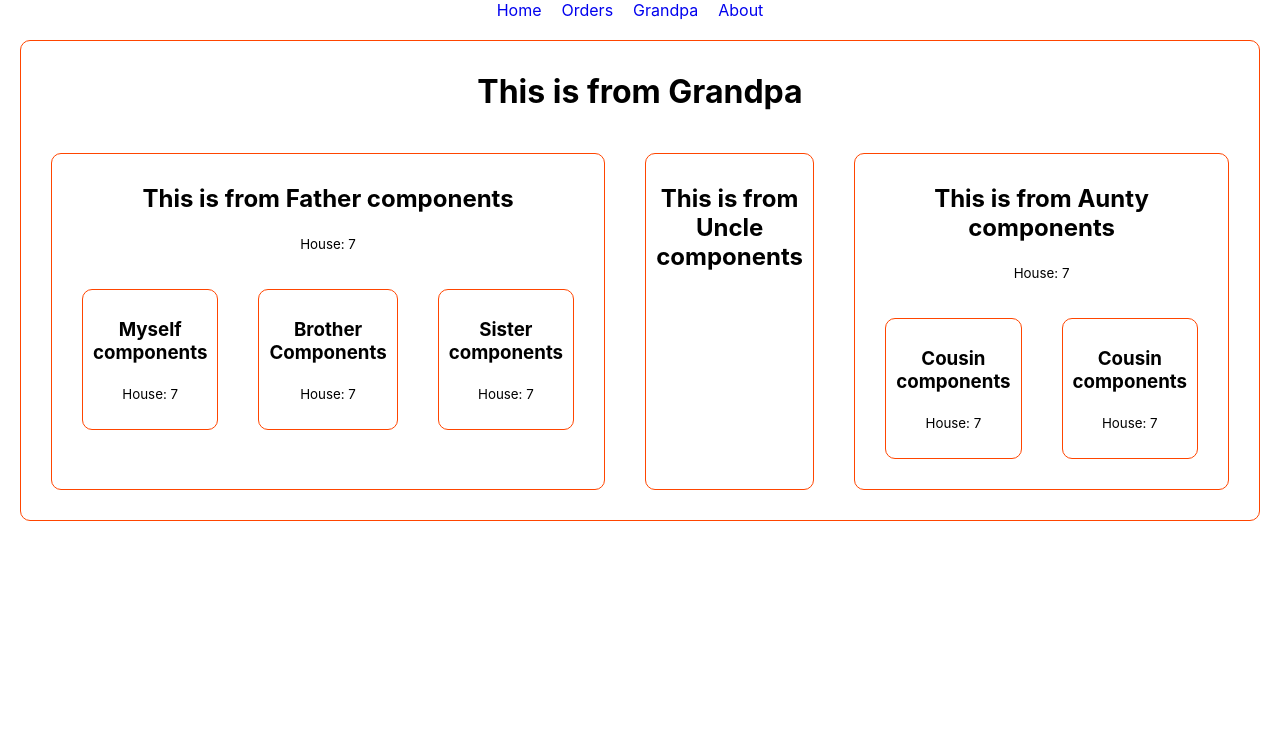
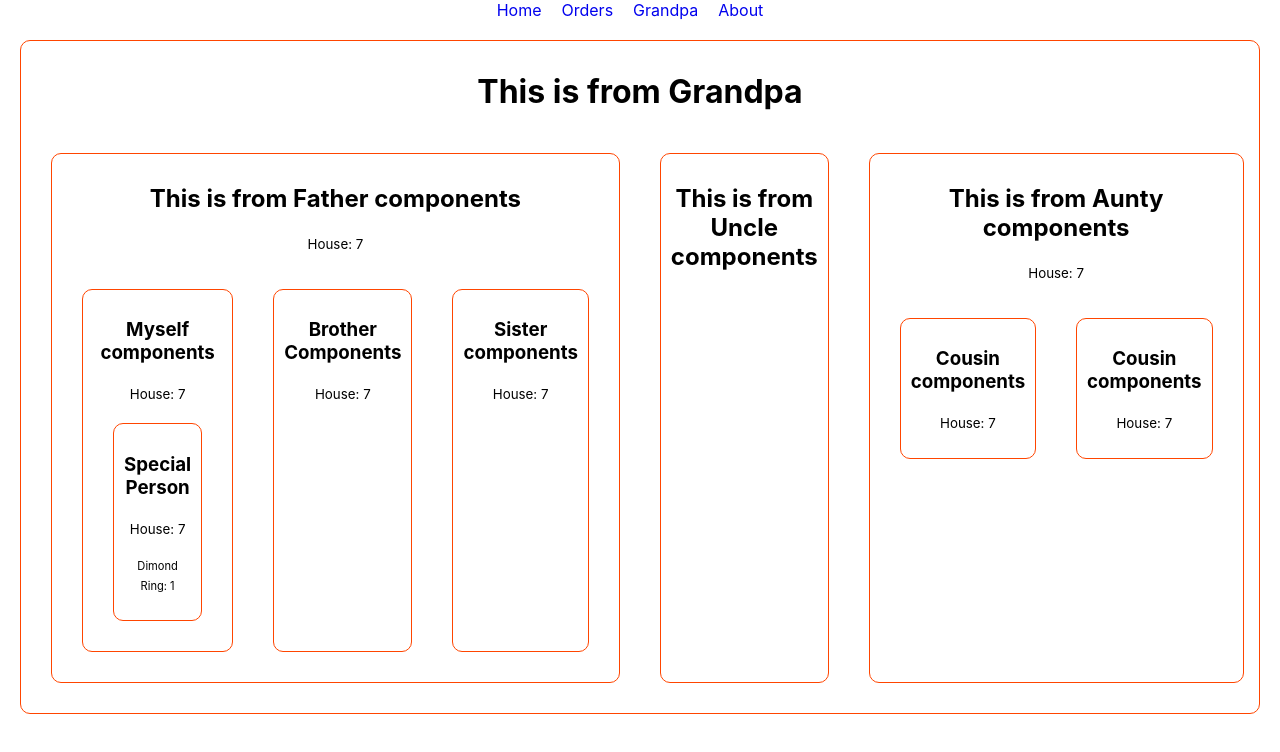
Before and after one commit to hussainali2023/tshirt-mania, a React (Create React App) app: page /grandpa in a window 1280 px wide. Shown: the top 752 px of the page. Built offline with nearby package versions, Linux system fonts and the light colour scheme.

Commit message:
prop drilling

```diff
--- a/src/components/Father/Father.js
+++ b/src/components/Father/Father.js
@@ -3,7 +3,7 @@ import Brother from "../Brother/Brother";
 import Myself from "../Myself/Myself";
 import Sister from "../Sister/Sister";
 
-const Father = ({ house }) => {
+const Father = ({ house, dimondRing }) => {
   return (
     <div>
       <h1>This is from Father components</h1>
@@ -11,7 +11,7 @@ const Father = ({ house }) => {
         <small>House: {house}</small>
       </p>
       <section className="flex">
-        <Myself house={house}></Myself>
+        <Myself house={house} dimondRing={dimondRing}></Myself>
         <Brother house={house}></Brother>
         <Sister house={house}></Sister>
       </section>
--- a/src/components/Grandpa/Grandpa.js
+++ b/src/components/Grandpa/Grandpa.js
@@ -6,11 +6,12 @@ import "./Grandpa.css";
 
 const Grandpa = () => {
   const house = 7;
+  const dimondRing = 1;
   return (
     <div className="grandpa">
       <h1>This is from Grandpa</h1>
       <section className="flex">
-        <Father house={house}></Father>
+        <Father house={house} dimondRing={dimondRing}></Father>
         <Uncle house={house}></Uncle>
         <Aunty house={house}></Aunty>
       </section>
--- a/src/components/Myself/Myself.js
+++ b/src/components/Myself/Myself.js
@@ -1,12 +1,14 @@
 import React from "react";
+import Special from "../Special/Special";
 
-const Myself = ({ house }) => {
+const Myself = ({ house, dimondRing }) => {
   return (
     <div>
       <h1>Myself components</h1>
       <p>
         <small>House: {house}</small>
       </p>
+      <Special house={house} dimondRing={dimondRing}></Special>
     </div>
   );
 };
--- /dev/null
+++ b/src/components/Special/Special.js
@@ -0,0 +1,20 @@
+import React from "react";
+
+const Special = ({ house, dimondRing }) => {
+  return (
+    <div>
+      <h1>Special Person</h1>
+      <p>
+        <small>House: {house}</small>
+      </p>
+      <p>
+        <small>
+          {" "}
+          <small>Dimond Ring: {dimondRing}</small>
+        </small>
+      </p>
+    </div>
+  );
+};
+
+export default Special;
```
